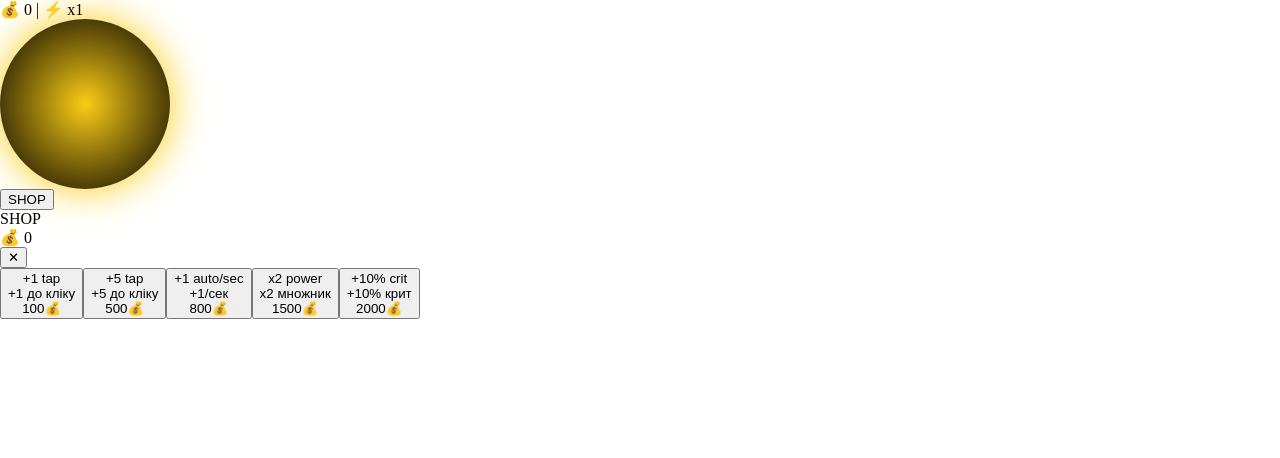
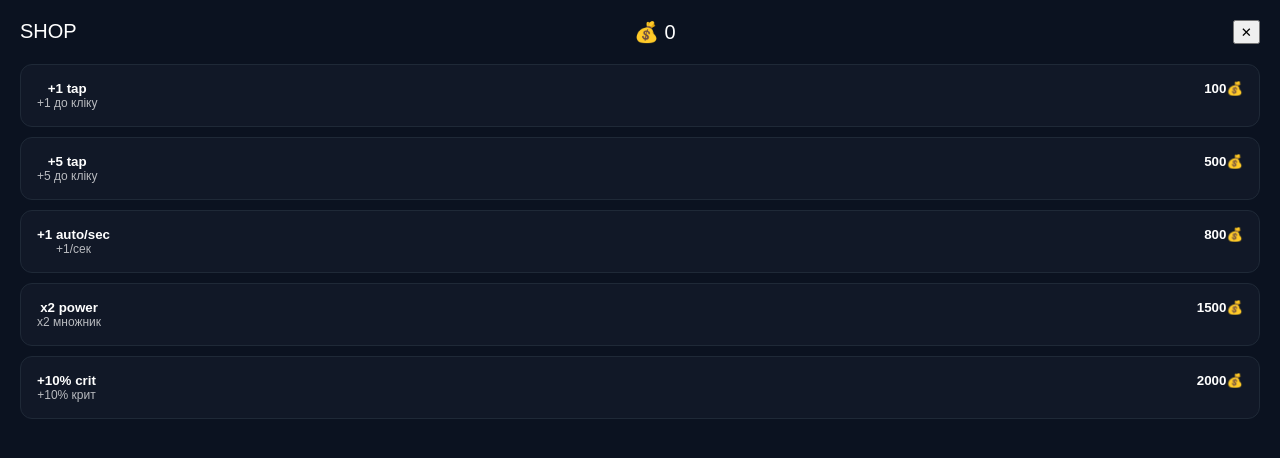
Before and after one commit to nexesss232/arleix, a React (Vite) app: page / in a window 1280 px wide. Both pictures are taken after a click on the button "SHOP". Shown: the top 458 px of the page. Built offline with nearby package versions, Linux system fonts and the light colour scheme.

Commit message:
Update App.jsx

```diff
--- a/src/App.jsx
+++ b/src/App.jsx
@@ -20,7 +20,6 @@ export default function App() {
 
   const [float, setFloat] = useState([]);
 
-  // load
   useEffect(() => {
     const data = JSON.parse(localStorage.getItem("game"));
     if (data) {
@@ -32,7 +31,6 @@ export default function App() {
     }
   }, []);
 
-  // save
   useEffect(() => {
     localStorage.setItem(
       "game",
@@ -40,7 +38,6 @@ export default function App() {
     );
   }, [score, tap, auto, crit, items]);
 
-  // auto income
   useEffect(() => {
     const i = setInterval(() => {
       if (auto > 0) setScore((p) => p + auto);
@@ -48,7 +45,6 @@ export default function App() {
     return () => clearInterval(i);
   }, [auto]);
 
-  // CLICK
   function click(e) {
     let gain = tap;
 
@@ -56,26 +52,14 @@ export default function App() {
 
     setScore((p) => p + gain);
 
-    const rect = e?.target?.getBoundingClientRect();
-
     const id = Date.now();
-
-    const x = rect
-      ? rect.left + rect.width / 2
-      : window.innerWidth / 2;
-
-    const y = rect
-      ? rect.top + rect.height / 2
-      : window.innerHeight / 2;
-
-    setFloat((p) => [...p, { id, value: gain, x, y }]);
+    setFloat((p) => [...p, { id, value: gain }]);
 
     setTimeout(() => {
-      setFloat((p) => p.filter((f) => f.id !== id));
+      setFloat((p) => p.filter((x) => x.id !== id));
     }, 500);
   }
 
-  // BUY
   function buy(item) {
     if (score < item.price) return;
 
@@ -90,62 +74,137 @@ export default function App() {
   }
 
   return (
-    <div className="page">
+    <div style={styles.page}>
 
-      {/* HUD */}
-      <div className="hud">
+      <div style={styles.hud}>
         💰 {score} | ⚡ x{tap}
       </div>
 
-      {/* COIN */}
-      <div className="center">
+      <div style={styles.center}>
         <div onClick={click}>
           <Coin skin={{ color: "#facc15" }} />
         </div>
       </div>
 
-      {/* SHOP BUTTON */}
-      <button className="shopBtn" onClick={() => setShopOpen(true)}>
+      <button style={styles.shopBtn} onClick={() => setShopOpen(true)}>
         SHOP
       </button>
 
-      {/* SHOP */}
       {shopOpen && (
-        <div className="shop">
-          <div className="shopTop">
+        <div style={styles.shop}>
+          <div style={styles.shopTop}>
             <div>SHOP</div>
             <div>💰 {score}</div>
             <button onClick={() => setShopOpen(false)}>✕</button>
           </div>
 
           {items.map((i) => (
-            <button key={i.id} className="item" onClick={() => buy(i)}>
+            <button key={i.id} style={styles.item} onClick={() => buy(i)}>
               <div>
-                <div className="itemName">{i.name}</div>
-                <div className="itemDesc">
+                <div style={{ fontWeight: "bold" }}>{i.name}</div>
+
+                {/* ВИПРАВЛЕНИЙ ТЕКСТ */}
+                <div style={{ fontSize: 12, opacity: 0.7 }}>
                   {i.type === "tap" && `+${i.value} до кліку`}
                   {i.type === "auto" && `+${i.value}/сек`}
                   {i.type === "multi" && `x${i.value} множник`}
-                  {i.type === "crit" && `+${i.value * 100}% крит`}
+                  {i.type === "crit" && `+${(i.value * 100).toFixed(0)}% крит`}
                 </div>
               </div>
 
-              <div className="price">{i.price}💰</div>
+              <div style={{ fontWeight: "bold" }}>
+                {i.price}💰
+              </div>
             </button>
           ))}
         </div>
       )}
 
-      {/* FLOAT */}
       {float.map((f) => (
-        <div
-          key={f.id}
-          className="float"
-          style={{ left: f.x, top: f.y }}
-        >
+        <div key={f.id} style={styles.float}>
           +{f.value}
         </div>
       ))}
+
     </div>
   );
 }
+
+const styles = {
+
+  page: {
+    height: "100vh",
+    background: "#050816",
+    color: "white",
+    overflow: "hidden",
+    fontFamily: "Arial",
+  },
+
+  hud: {
+    position: "absolute",
+    top: 15,
+    left: 15,
+    fontSize: 18,
+    fontWeight: "bold",
+  },
+
+  center: {
+    position: "absolute",
+    top: "50%",
+    left: "50%",
+    transform: "translate(-50%,-50%)",
+  },
+
+  shopBtn: {
+    position: "absolute",
+    bottom: 20,
+    left: "50%",
+    transform: "translateX(-50%)",
+    padding: "12px 22px",
+    borderRadius: 12,
+    border: "none",
+    background: "#2563eb",
+    color: "white",
+    fontWeight: "bold",
+  },
+
+  shop: {
+    position: "absolute",
+    inset: 0,
+    background: "#0b1220",
+    padding: 20,
+    zIndex: 100,
+  },
+
+  shopTop: {
+    display: "flex",
+    justifyContent: "space-between",
+    marginBottom: 20,
+    fontSize: 20,
+  },
+
+  item: {
+    width: "100%",
+    padding: 16,
+    marginBottom: 10,
+    background: "#111827",
+    borderRadius: 12,
+    border: "1px solid #1f2937",
+    color: "white",
+    display: "flex",
+    justifyContent: "space-between",
+  },
+
+  float: {
+    position: "absolute",
+    top: "45%",
+    left: "50%",
+    transform: "translate(-50%, 0)",
+    fontSize: 20,
+    fontWeight: "bold",
+    color: "#22c55e",
+    textShadow: "0 0 10px rgba(34,197,94,0.8)",
+    animation: "floatUp 0.5s ease forwards",
+    pointerEvents: "none",
+  },
+};
```
